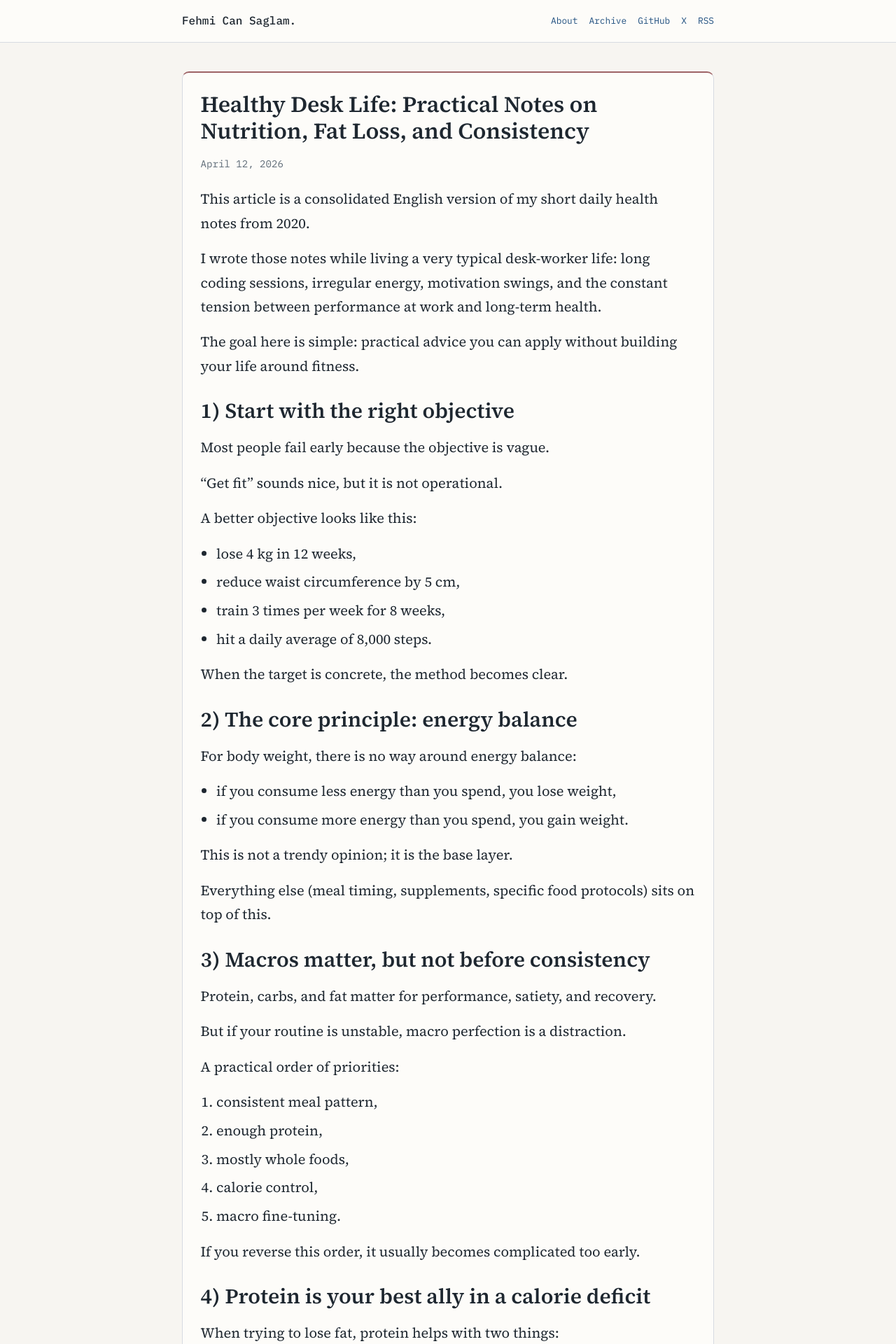
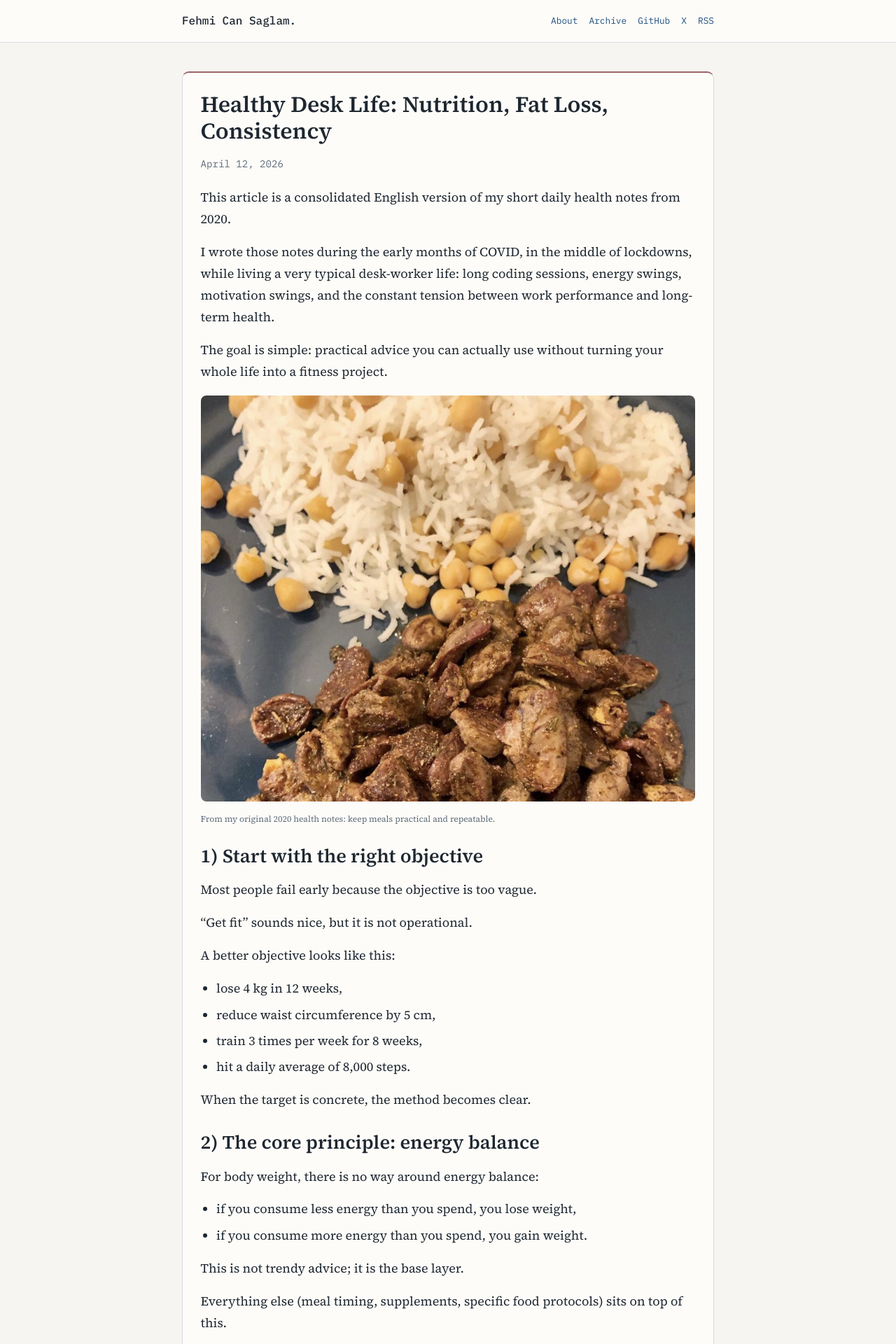
Before and after one commit to fehmicansaglam/fehmicansaglam.github.com, a Jekyll site: the page built from _posts/2026-04-12-healthy-desk-life-practical-notes-on-nutrition-fat-loss-and-consistency.md, in a window 1280 px wide. Shown: the top 1920 px of the page at 70% size. Built offline with Jekyll 4.4.1, drawn with Linux system fonts in a browser that asks for light colours; some of the changed text lies outside the part shown.

Commit message:
refine health guide content and adjust reading typography

```diff
--- a/_posts/2026-04-12-healthy-desk-life-practical-notes-on-nutrition-fat-loss-and-consistency.md
+++ b/_posts/2026-04-12-healthy-desk-life-practical-notes-on-nutrition-fat-loss-and-consistency.md
@@ -1,19 +1,27 @@
 ---
-title: "Healthy Desk Life: Practical Notes on Nutrition, Fat Loss, and Consistency"
+title: "Healthy Desk Life: Nutrition, Fat Loss, Consistency"
 layout: post
 description: "A practical guide on nutrition, fat loss, training, and consistency for people who work at a desk."
 category: health
+slug: healthy-desk-life-guide
+redirect_from:
+  - /healthy-desk-life-practical-notes-on-nutrition-fat-loss-and-consistency
 ---
 
 This article is a consolidated English version of my short daily health notes from 2020.
 
-I wrote those notes while living a very typical desk-worker life: long coding sessions, irregular energy, motivation swings, and the constant tension between performance at work and long-term health.
+I wrote those notes during the early months of COVID, in the middle of lockdowns, while living a very typical desk-worker life: long coding sessions, energy swings, motivation swings, and the constant tension between work performance and long-term health.
 
-The goal here is simple: practical advice you can apply without building your life around fitness.
+The goal is simple: practical advice you can actually use without turning your whole life into a fitness project.
+
+<figure>
+  <img src="/assets/images/kaliteli-beslenme-nedir-0.jpeg" alt="Simple meal plate from my original health notes">
+  <figcaption>From my original 2020 health notes: keep meals practical and repeatable.</figcaption>
+</figure>
 
 ## 1) Start with the right objective
 
-Most people fail early because the objective is vague.
+Most people fail early because the objective is too vague.
 
 "Get fit" sounds nice, but it is not operational.
 
@@ -33,7 +41,7 @@
 - if you consume less energy than you spend, you lose weight,
 - if you consume more energy than you spend, you gain weight.
 
-This is not a trendy opinion; it is the base layer.
+This is not trendy advice; it is the base layer.
 
 Everything else (meal timing, supplements, specific food protocols) sits on top of this.
 
@@ -63,6 +71,8 @@
 For most desk workers who train a few times per week, a useful range is around **1.6-2.2 g protein per kg body weight**.
 
 You do not have to hit the exact number every day. A stable weekly average is enough.
+
+If calories are tight, use simple high-protein anchors in your day: eggs, yogurt, lean meat, fish, legumes, or a protein shake when needed. The point is not perfection. The point is making protein easy enough that you do not need heroic discipline every evening.
 
 ## 5) You cannot turn fat into muscle
 
@@ -88,6 +98,11 @@
 
 If your baseline is low activity, walking is often the highest-ROI first step.
 
+<figure>
+  <img src="/assets/images/yuruyerek-kilo-verilir-mi-0.jpeg" alt="Walking outdoors in the city">
+  <figcaption>Walking is still one of the most sustainable tools for desk workers.</figcaption>
+</figure>
+
 ## 7) Cardio is useful, but not mandatory for fat loss
 
 You can lose fat without cardio if nutrition is aligned.
@@ -103,6 +118,8 @@
 
 Consistency beats intensity spikes.
 
+Also, remember this: you cannot choose where fat comes off first. There is no reliable "targeted fat loss" for a specific body part. Usually the stubborn areas improve later in the process. This is frustrating, but normal.
+
 ## 8) Strength training should progress over time
 
 A useful training anchor is progressive overload:
@@ -129,9 +146,11 @@
 
 If recovery is poor, even a great plan underperforms.
 
+For desk workers specifically, two underrated recovery tools are posture breaks and short mobility work. A few minutes of stretching for hips, chest, shoulders, and hamstrings can reduce stiffness and make training feel much better over time.
+
 ## 10) Motivation is unreliable; systems are not
 
-Motivation comes and goes.
+Motivation comes and goes. That is normal.
 
 If your plan depends on feeling inspired every day, it will eventually fail.
 
@@ -156,11 +175,18 @@
 - manage sleep and stress,
 - avoid making every meal ultra-palatable.
 
-You do not need to suffer constantly to make progress.
+You do not need to suffer all the time to make progress.
+
+One practical note from my own logs: not every scale increase is fat gain. Sometimes it is water retention, salt, stress, poor sleep, or digestion. That is why weekly averages and waist measurements matter more than one noisy morning weigh-in.
 
 ## 12) Supplements: useful in context, not magic
 
-Supplements are often oversold. Most are optional.
+Supplements are usually oversold. Most are optional.
+
+<figure>
+  <img src="/assets/images/bol-protein-kaynaklari-0.jpeg" alt="High-protein meal example">
+  <figcaption>Start with whole foods and protein-rich meals before thinking about supplements.</figcaption>
+</figure>
 
 ### Vitamins
 
@@ -182,6 +208,8 @@
 
 Most products marketed as fat burners are overpriced noise. Build fundamentals first.
 
+If your basics are weak, supplements will not save the plan. If your basics are strong, supplements are optional extras.
+
 ## 13) Alcohol and progress
 
 Alcohol can interfere with appetite control, sleep quality, and recovery.
@@ -196,6 +224,8 @@
 
 Think in months, not days.
 
+A useful practical range for many people is roughly 0.25-0.75% of body weight per week, depending on your starting point and training status. Slow progress feels boring, but it is usually the progress that lasts.
+
 ## 15) Build a plan for busy professionals
 
 A practical weekly template can look like this:
@@ -206,6 +236,13 @@
 - one fallback meal strategy for overloaded days.
 
 This is enough for meaningful progress if repeated consistently.
+
+If you think "I do not have time to cook," use a two-level strategy:
+
+- default meals you can prepare quickly,
+- emergency meals that are still decent when your day collapses.
+
+Having a fallback is what keeps one bad day from becoming a bad week.
 
 ## 16) What to track
 
--- a/assets/site.css
+++ b/assets/site.css
@@ -28,7 +28,7 @@
 
 body {
   font-family: "Source Serif 4", Georgia, serif;
-  font-size: 20px;
+  font-size: 18px;
   line-height: 1.72;
 }
 
@@ -328,7 +328,7 @@
 
 @media (max-width: 780px) {
   body {
-    font-size: 19px;
+    font-size: 18px;
   }
 
   .nav-wrap {
--- a/saglikli-yasam.html
+++ b/saglikli-yasam.html
@@ -5,11 +5,11 @@
 <html lang="en">
 <head>
   <meta charset="utf-8">
-  <meta http-equiv="refresh" content="0; url=/healthy-desk-life-practical-notes-on-nutrition-fat-loss-and-consistency">
-  <link rel="canonical" href="/healthy-desk-life-practical-notes-on-nutrition-fat-loss-and-consistency">
+  <meta http-equiv="refresh" content="0; url=/healthy-desk-life-guide">
+  <link rel="canonical" href="/healthy-desk-life-guide">
   <title>Redirecting...</title>
 </head>
 <body>
-  <p>Redirecting to <a href="/healthy-desk-life-practical-notes-on-nutrition-fat-loss-and-consistency">the combined health article</a>.</p>
+  <p>Redirecting to <a href="/healthy-desk-life-guide">the combined health article</a>.</p>
 </body>
 </html>
```
Also changed, not shown: other parts of _posts/2026-04-12-healthy-desk-life-practical-notes-on-nutrition-fat-loss-and-consistency.md (+3 -5 lines).
